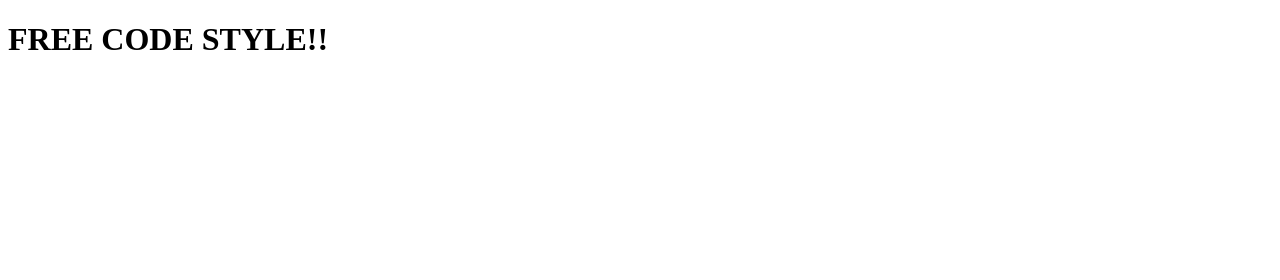
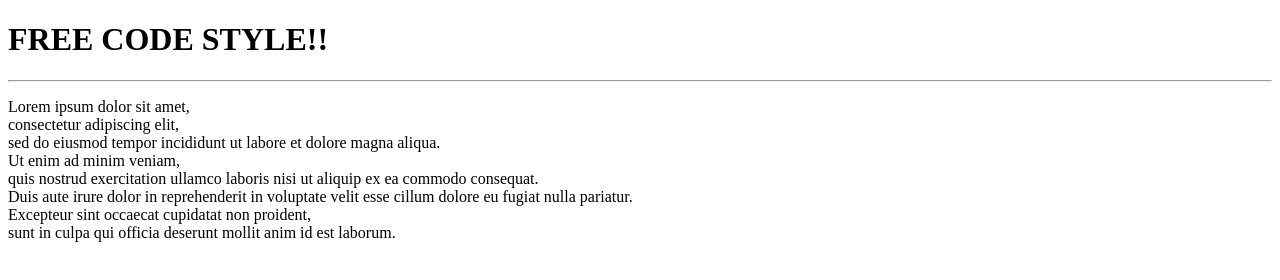
Before and after one commit to MrDiamond123/RandomWebsite, a plain HTML site: page index.html in a window 1280 px wide. Drawn offline with Linux system fonts and the light colour scheme.

Commit message:
Update index.html

```diff
--- a/index.html
+++ b/index.html
@@ -6,6 +6,16 @@
 
   <body>
     <heading><h1>FREE CODE STYLE!!</h1></heading>
+    <hr>
+    <p>Lorem ipsum dolor sit amet,<br>
+      consectetur adipiscing elit,<br>
+      sed do eiusmod tempor incididunt ut labore et dolore magna aliqua.<br>
+      Ut enim ad minim veniam,<br>
+      quis nostrud exercitation ullamco laboris nisi ut aliquip ex ea commodo consequat.<br>
+      Duis aute irure dolor in reprehenderit in voluptate velit esse cillum dolore eu fugiat nulla pariatur.<br>
+      Excepteur sint occaecat cupidatat non proident,<br>
+      sunt in culpa qui officia deserunt mollit anim id est laborum.<br>
+    </p>
   </body>
 
 </html>
```
